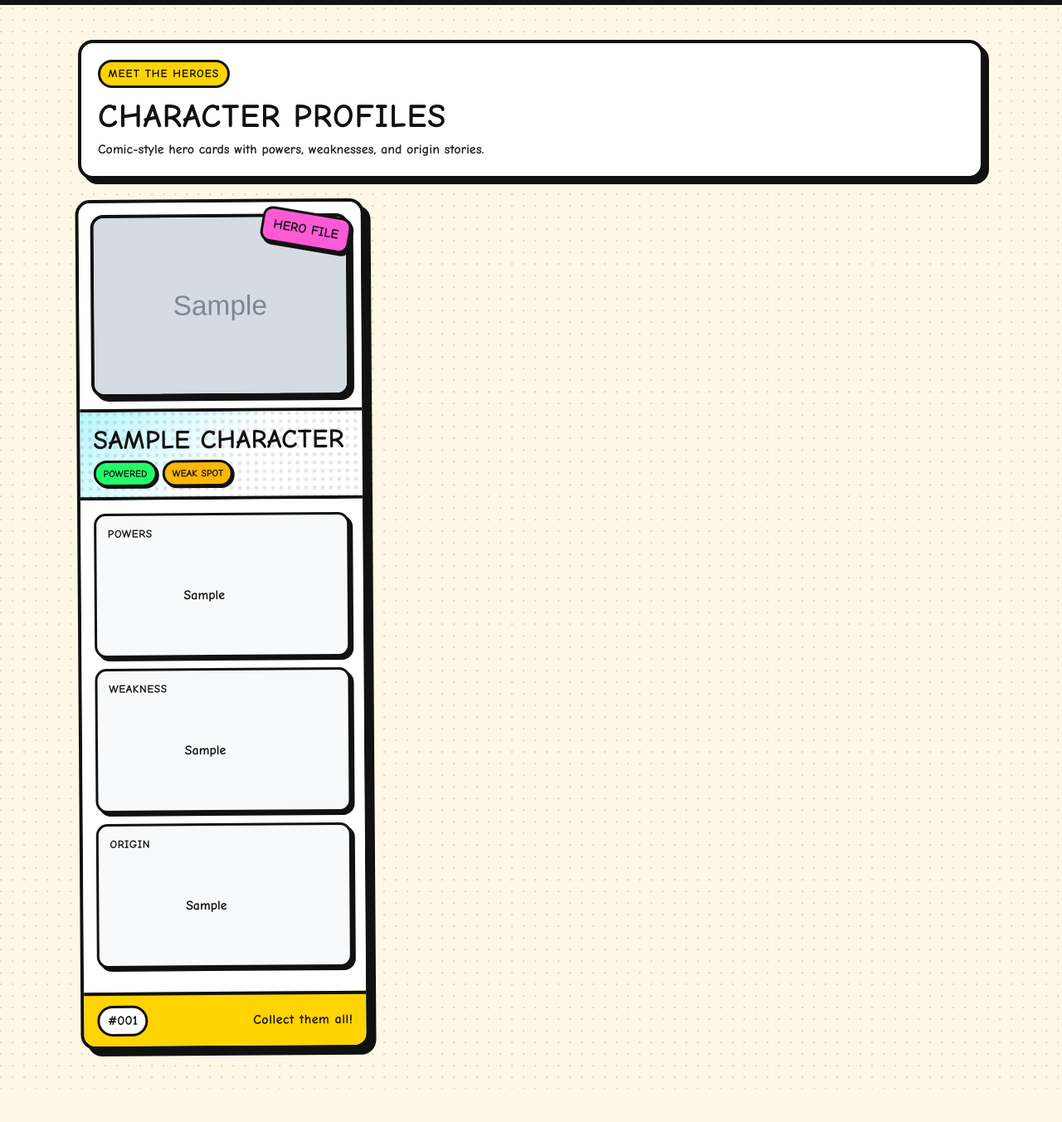
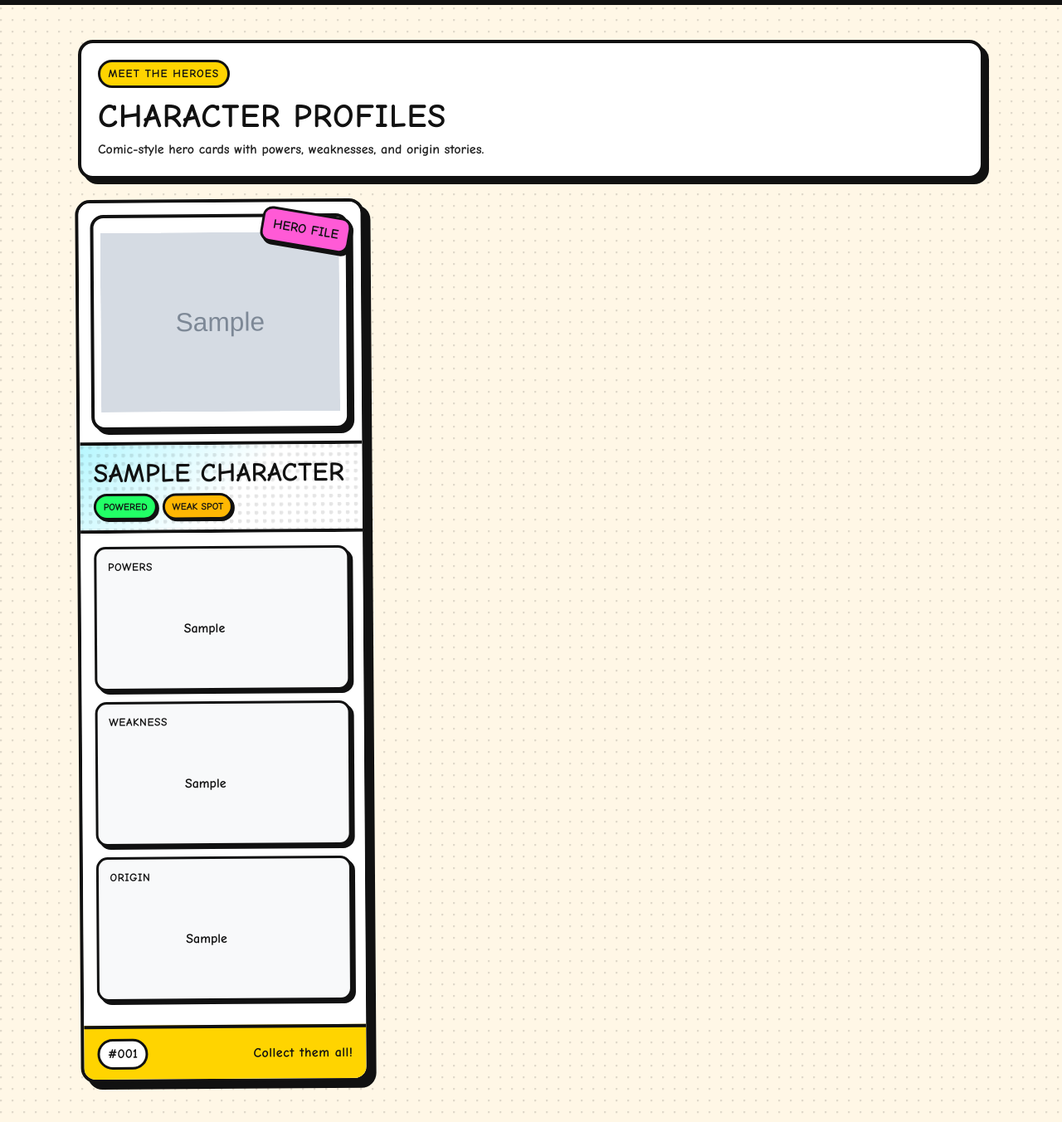
Before and after one commit to fjawed92/IsmaVerse, a Flask app: page /characters/ in a window 1280 px wide. Shown: the part 75-1427 px from the top of the page at 83% size. Before the commit the page ends 1387 px from the top, so only its background shows below. Run offline with Flask 3, Linux system fonts and the light colour scheme; tables that the repository leaves empty hold one stand-in row (values such as "Sample post"); grey boxes marked "Sample" are stand-in pictures.

Commit message:
Update style.css

```diff
--- a/app/static/css/style.css
+++ b/app/static/css/style.css
@@ -410,6 +410,7 @@ button:focus-visible,
 }
 
 /* Image */
+/* Image frame (keeps consistent card layout) */
 .hero-avatar-wrap {
   padding: 14px;
   background: #fff;
@@ -418,13 +419,16 @@ button:focus-visible,
 
 .hero-avatar {
   width: 100%;
-  height: 220px;
-  object-fit: cover;
+  height: 260px;            /* a bit taller so full body fits better */
+  object-fit: contain;      /* IMPORTANT: show whole image (no crop) */
+  object-position: center;  /* center it */
   border: 4px solid var(--ink);
   border-radius: 16px;
   box-shadow: 5px 5px 0 var(--ink);
-  background: #fff;
+  background: #ffffff;      /* prevents ugly empty space */
+  padding: 8px;             /* “zoom out” feel inside the frame */
 }
+
 
 .hero-avatar-placeholder {
   height: 220px;
```
